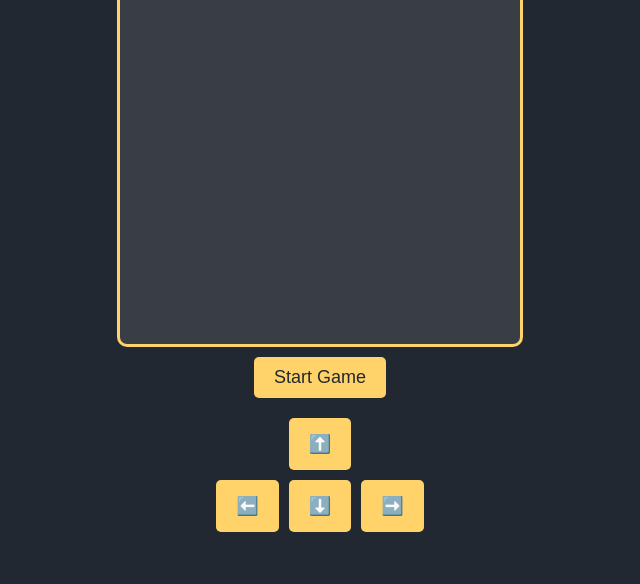
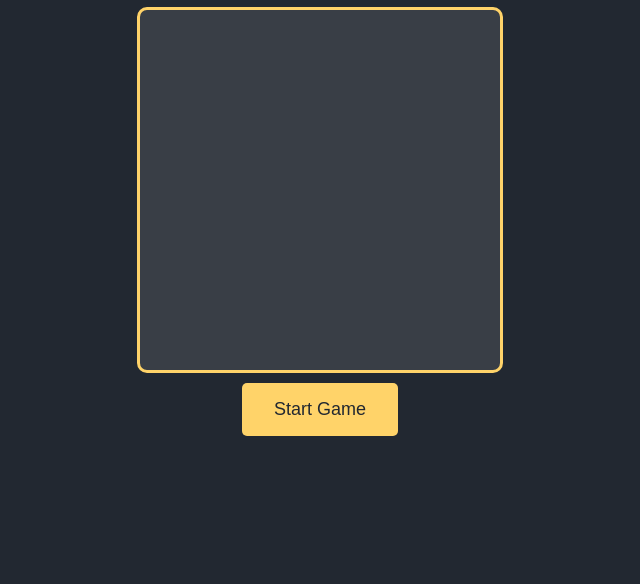
Before and after one commit to Mey756/snake, a plain HTML site: page index.html in a window 1280 px wide. Shown: the part 216-800 px from the top of the page, without its empty margins (320-960 px from the left). Drawn offline with Linux system fonts and the light colour scheme.

Commit message:
Update style.css

```diff
--- a/style.css
+++ b/style.css
@@ -139,7 +139,32 @@ canvas {
 }
 
 /* Menambahkan responsive agar tombol lebih kecil di layar mobile */
-/* Responsive styles for smaller devices (max-width: 767px) */
+/* Desktop atau Laptop (min-width: 1024px) */
+@media (min-width: 1024px) {
+    /* Canvas lebih besar dan ditengah */
+    canvas {
+        width: 80%;
+        max-width: 100%;
+    }
+
+    /* Menyesuaikan ukuran scoreboard untuk perangkat lebih besar */
+    .scoreboard {
+        font-size: 18px;
+    }
+
+    /* Tombol kontrol dengan ukuran lebih besar */
+    .controls button {
+        padding: 0px 0px;
+        font-size: 0px;
+    }
+
+    /* Tombol Start Game lebih besar di desktop */
+    .start-button {
+        padding: 16px 32px;
+        font-size: 18px;
+    }
+}
+
 @media (max-width: 767px) {
     /* Canvas - Mengatur lebar canvas agar lebih kecil */
     canvas {
```
